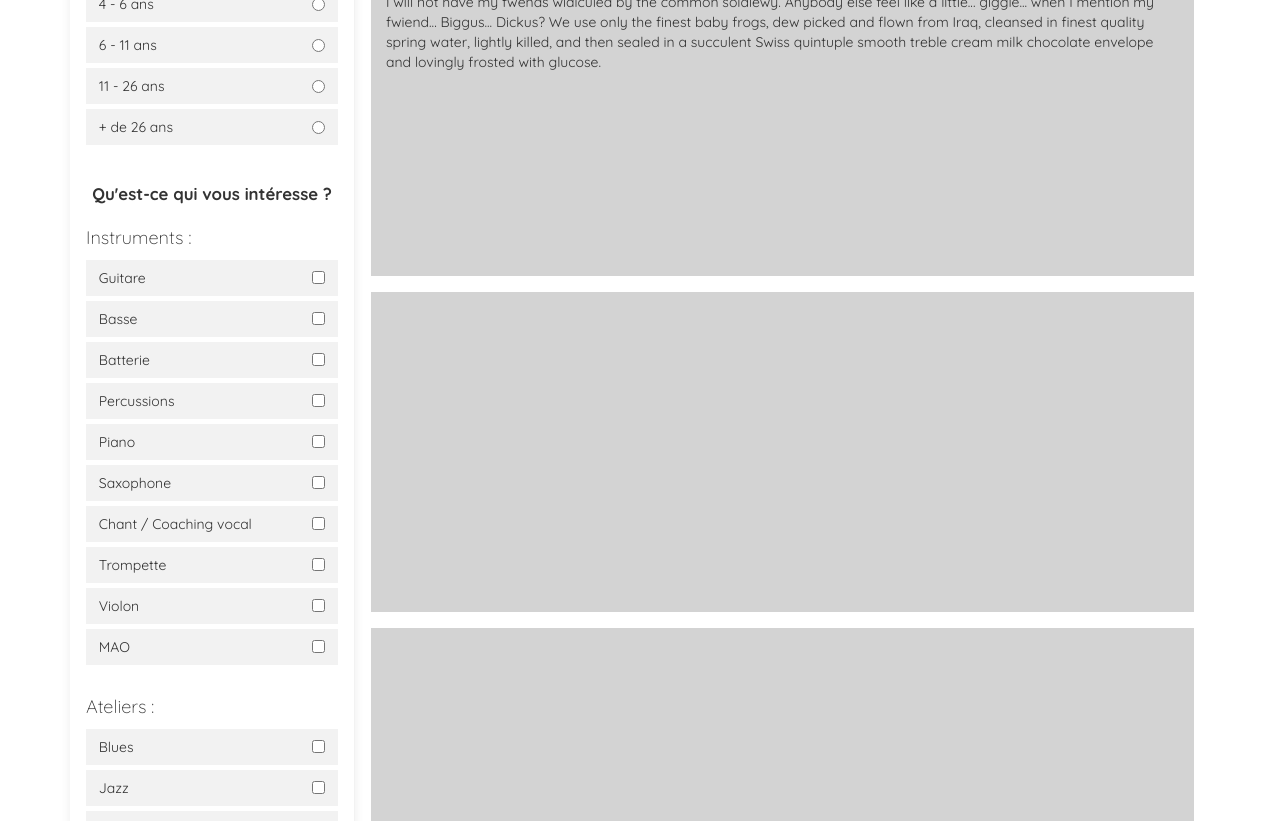
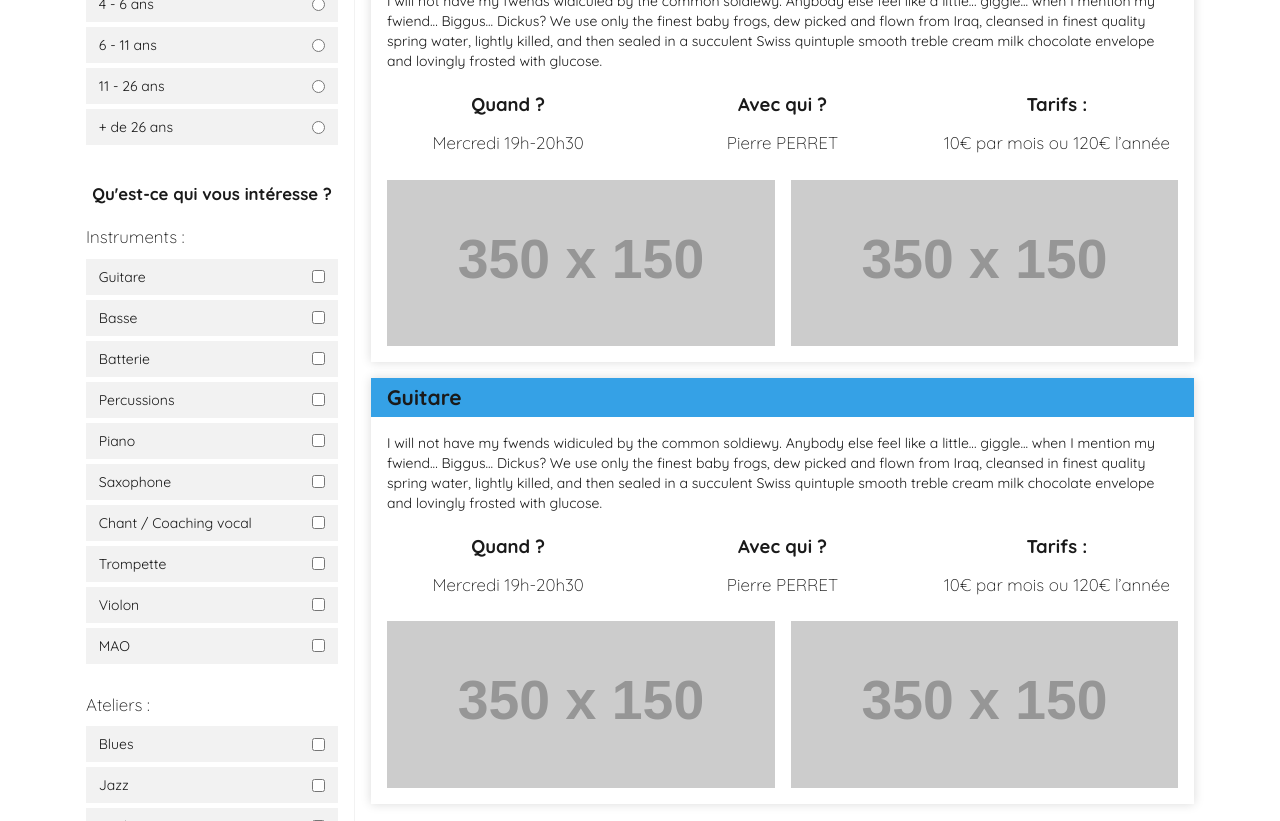
Before and after one commit to ali-loup-acs/ProjetCaemFront, a website: page template/parcoursmusical.html in a window 1280 px wide. Shown: the part 591-1412 px from the top of the page. Drawn offline with nearby package versions, Linux system fonts and the light colour scheme; placeholder pictures from the web are drawn by us.

Commit message:
font sizing

```diff
--- a/assets/css/_configstyle.scss
+++ b/assets/css/_configstyle.scss
@@ -37,17 +37,40 @@ $footerFontColor: $caemWhite; /*check for global colors above or create your own
 
 // main fonts settings:
 
+
+
+
+
+
 /*presentation*/
-//title
+
+//title font:
 $mainTitleType: Quicksand;
 $mainTitleWeight: 700;
-$mainTitleSize: 1.9em;
+$mainTitleSize: 1.5em;
 $mainTitleColor: $caemDark;
-//items presentation
-$mainItemsType: Quicksand;
-$mainItemsWeight: 300;
-$mainItemsSize: 1.5em;
-$mainItemsColor: $caemDark;
+
+//subtitle font:
+$mainSubtitleType: Quicksand;
+$mainSubtitleWeight: 700;
+$mainSubtitleSize: 1.2em;
+$mainSubtitleColor: $caemDark;
+
+//main font:
+$mainFontType: Quicksand;
+$mainFontWeight: 400;
+$mainFontSize: 1em;
+$mainFontColor: $caemDark;
+
+//light font:
+$lightFontType: Quicksand;
+$lightFontWeight: 300;
+$lightFontSize: 1.7rem;
+$lightFontColor: $caemDark;
+
+
+
+
 //button symbol
 $mainButtonSymbol: "\25B8";
 /*presentation*/
--- a/assets/css/style.scss
+++ b/assets/css/style.scss
@@ -5,8 +5,17 @@
 
 /*EXTENDS:*/
 .footerFont{@include font($footerFontType, $footerFontWeight, $footerFontSize, $footerFontColor);}
+
 .mainTitleFont{@include font($mainTitleType, $mainTitleWeight, $mainTitleSize, $mainTitleColor);}
-.mainItemsFont{@include font($mainItemsType, $mainItemsWeight, $mainItemsSize, $mainItemsColor);}
+
+.mainSubtitleFont{@include font($mainSubtitleType, $mainSubtitleWeight, $mainSubtitleSize, $mainSubtitleColor)}
+
+.mainFont{@include font($mainFontType, $mainFontWeight, $mainFontSize, $mainFontColor);}
+
+.lightFont{@include font($lightFontType, $lightFontWeight, $lightFontSize, $lightFontColor);}
+
+
+
 .borderLeftBlue{@include borderLeft($caemBlue);}
 .borderLeftPink{@include borderLeft($caemPink);}
 .borderLeftOrange{@include borderLeft($caemOrange);}
@@ -14,6 +23,7 @@
 .button{@include button($caemWhite,$caemBlue);}
 .shadow{@include shadow($mainNewsShadow);}
 .paddingNews{@include padding($mainNewsPadding);}
+
 /*========*/
 
 
@@ -115,14 +125,14 @@ header{
 	 	h2{ @extend .mainTitleFont;}
 
 		p{
-			@extend .mainItemsFont;
+			@extend .mainFont;
 			padding-left: 0.7em;
 			// line-height: 1.75em; //need ot choose
 		}
 
 		a{
 			@extend .button;
-			@extend .mainItemsFont;
+			@extend .mainFont;
 		}
 		a::after{
 			content: $mainButtonSymbol;
@@ -159,7 +169,7 @@ header{
 						padding-top: 0.5em;
 					}
 					time{
-						@extend .mainItemsFont;
+						@extend .mainFont;
 					}
 				}
 
@@ -169,7 +179,7 @@ header{
 				}
 			}
 			p{
-				@extend .mainItemsFont;
+				@extend .mainFont;
 				@extend .paddingNews;
 				overflow: hidden;
 				max-height: 10vh;
@@ -178,7 +188,7 @@ header{
 			a{
 				@extend .button;
 				@extend .paddingNews;
-				@extend .mainItemsFont;
+				@extend .mainFont;
 
 			}
 		}
@@ -214,7 +224,7 @@ header{
 		padding: 2vh;
 		border-right: 1px solid #f2f2f2;
 		background-color: $caemWhite;
-		box-shadow: 0px 0px 10px 0px rgba(0,0,0,0.075);
+
 
 		section
 		{
@@ -222,24 +232,21 @@ header{
 			padding:0;
 			margin-bottom: 3vh;
 
-			h2 //gérer la font en mixin
+			h2
 			{
+				@extend .mainSubtitleFont;
 				margin:0;
 				padding:0;
 				padding: 2vh 0vh 2vh 0vh;
-				font-weight: 700;
-				font-size: 1.2em;
 				text-align: center;
 			}
 
 			h3
 			{
+				@extend .lightFont;
 				margin:0;
 				padding:0;
 				padding: 1vh 0vh 1.5vh 0vh;
-				font-weight: 300;
-				font-size: 1.3em;
-
 			}
 
 			label
@@ -255,7 +262,7 @@ header{
 					margin:0;
 					padding:0;
 					margin-left: 1vw;
-					font-weight: 400;
+					@extend .mainFont;
 				}
 
 				input
@@ -274,16 +281,72 @@ header{
 		padding: 0;
 		padding: 2vh;
 
+		*{
+			margin:0;
+			padding:0;
+		}
+
 		section
 		{
-			margin: 0;
-			padding:0;
 			margin-bottom: 2vh;
+			background-color: $caemWhite;
+			box-shadow: 0px 0px 10px 0px rgba(0,0,0,0.15);
 
-			height: 40vh;
-			background-color: lightgrey;
+			header
+			{
+				background-color: $caemBlue;
+				padding: 1vh 0vh 1vh 0vh;
+
+				h3
+				{
+					@extend .mainTitleFont;
+					padding: 0vh 2vh 0vh 2vh;
+
+				}
+			}
+
+			main
+			{
+				padding:2vh;
+				@extend .mainFont;
+			}
+
+			footer
+			{
 
 
+				div
+				{
+					text-align: center;
+
+					h4
+					{
+						@extend .mainSubtitleFont;
+						padding: 1vh 0vh 1vh 0vh;
+
+					}
+
+					p
+					{
+
+						@extend .lightFont;
+						padding: 1vh 0vh 1vh 0vh;
+					}
+				}
+			}
+
+			figure
+			{
+				padding: 1vh 1vh 1vh 1vh;
+
+
+				div
+				{
+					margin:0;
+					padding:0;
+					padding: 1vh 1vh 1vh 1vh;
+				}
+			}
 		}
 
 	}
--- a/template/parcoursmusical.html
+++ b/template/parcoursmusical.html
@@ -221,15 +221,15 @@
 			</aside>
 
 
-			<div class="col-md-9 col-sm-9 container">
+			<div class="col-md-9 col-sm-9">
 
-				<section>
+				<section class="col-md-12">
 
-					<header>
+					<header class="col-md-12">
 						<h3>Guitare</h3>
 					</header>
 
-					<main class="col-md-12 container">
+					<main class="col-md-12">
 						<article>
 							I will not have my fwends widiculed by the common soldiewy. Anybody else feel like a little... giggle... when I
 							mention my fwiend... Biggus... Dickus? We use only the finest baby frogs, dew picked and flown from Iraq,
@@ -238,30 +238,86 @@
 						</article>
 					</main>
 
-					<footer>
-						<div></div>
-						<div></div>
-						<div></div>
+					<footer class="col-md-12">
+
+						<div class="col-md-4">
+							<h4>Quand ?</h4>
+							<p>Mercredi 19h-20h30</p>
+						</div>
+
+						<div class="col-md-4">
+							<h4>Avec qui ?</h4>
+							<p>Pierre PERRET</p>
+						</div>
+
+						<div class="col-md-4">
+							<h4>Tarifs :</h4>
+							<p>10€ par mois ou 120€ l’année</p>
+						</div>
+
+						<figure class="col-md-12">
+
+							<div class="col-md-6 center-block">
+								<img class="col-md-12" src="http://placehold.it/350x150" />
+							</div>
+
+							<div class="col-md-6 center-block">
+								<img class="col-md-12" src="http://placehold.it/350x150" />
+							</div>
+
+						</figure>
+
 					</footer>
-
-					<figure>
-						<div></div>
-						<div></div>
-					</figure>
 
 				</section>
 
+				<section class="col-md-12">
 
+					<header class="col-md-12">
+						<h3>Guitare</h3>
+					</header>
 
+					<main class="col-md-12">
+						<article>
+							I will not have my fwends widiculed by the common soldiewy. Anybody else feel like a little... giggle... when I
+							mention my fwiend... Biggus... Dickus? We use only the finest baby frogs, dew picked and flown from Iraq,
+							cleansed in finest quality spring water, lightly killed, and then sealed in a succulent Swiss quintuple smooth
+							treble cream milk chocolate envelope and lovingly frosted with glucose.
+						</article>
+					</main>
 
-				<section>
+					<footer class="col-md-12">
+
+						<div class="col-md-4">
+							<h4>Quand ?</h4>
+							<p>Mercredi 19h-20h30</p>
+						</div>
+
+						<div class="col-md-4">
+							<h4>Avec qui ?</h4>
+							<p>Pierre PERRET</p>
+						</div>
+
+						<div class="col-md-4">
+							<h4>Tarifs :</h4>
+							<p>10€ par mois ou 120€ l’année</p>
+						</div>
+
+						<figure class="col-md-12">
+
+							<div class="col-md-6 center-block">
+								<img class="col-md-12" src="http://placehold.it/350x150" />
+							</div>
+
+							<div class="col-md-6 center-block">
+								<img class="col-md-12" src="http://placehold.it/350x150" />
+							</div>
+
+						</figure>
+
+					</footer>
 
 				</section>
-
-				<section>
-
-				</section>
-
 
 			</div>
 
```
Also changed, not shown: assets/css/style.css, 1 other file.
